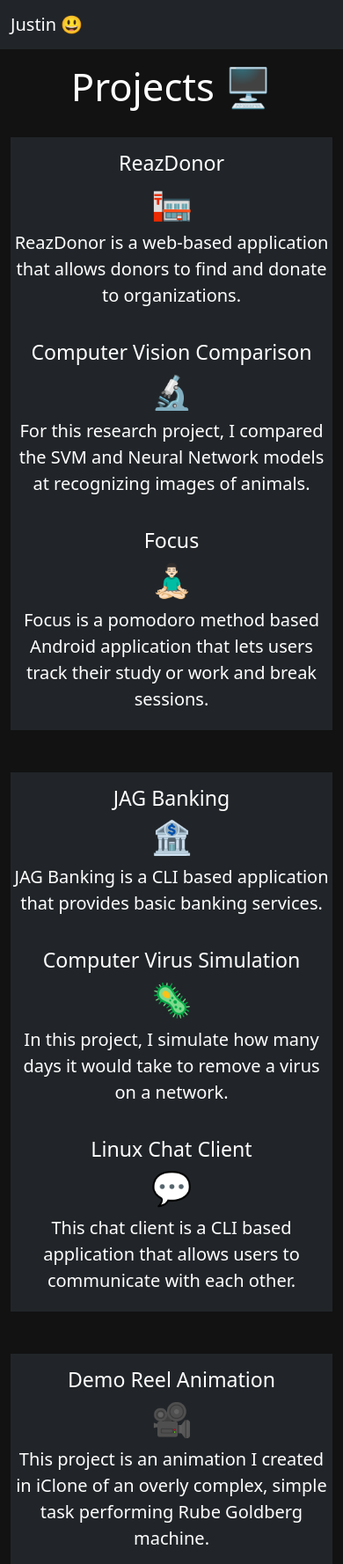
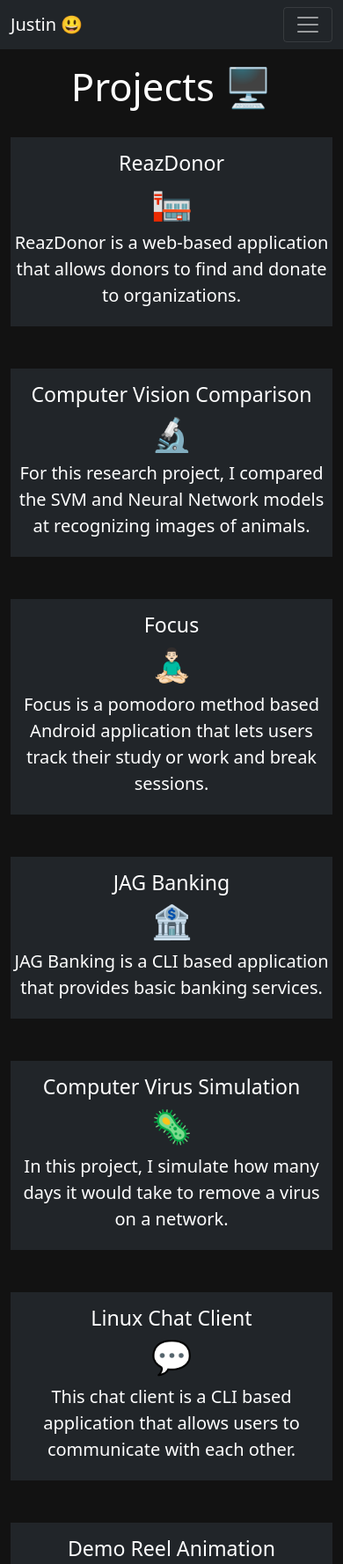
Before and after one commit to JustinJNEAL/JustinJNEAL.github.io, a plain HTML site: page projects.html in a window 390 px wide. Shown: the top 1778 px of the page at 88% size. Drawn offline with nearby package versions, Linux system fonts and the light colour scheme.

Commit message:
Optimized mobile experience

```diff
--- a/projects.html
+++ b/projects.html
@@ -21,6 +21,10 @@
 		<nav class="navbar navbar-expand-lg navbar-dark bg-dark fixed-top">
 			<div class="container-fluid">
 				<a class="navbar-brand" href="./index.html">Justin 😃</a>
+
+				<button class="navbar-toggler" type="button" data-bs-toggle="collapse" data-bs-target="#navbarSupportedContent">
+					<span class="navbar-toggler-icon"></span>
+				</button>
 
 				<div class="collapse navbar-collapse" id="navbarSupportedContent">
 					<ul class="navbar-nav me-auto mb-2 mb-lg-0">
@@ -50,8 +54,8 @@
 			<br>
 
 			<div class="container">
-				<div class="row mb-5">
-					<div class="col-md-4">
+				<div class="row">
+					<div class="col-md-4 mb-5">
 						<a class="project-link" href="./oops.html">
 							<div class="project pt-3 pb-1">
 								<h3 class="text-center">ReazDonor</h3>
@@ -66,7 +70,7 @@
 						</a>
 					</div>
 
-					<div class="col-md-4">
+					<div class="col-md-4 mb-5">
 						<a class="project-link" href="./oops.html">
 							<div class="project pt-3 pb-1">
 								<h3 class="text-center">Computer Vision Comparison</h3>
@@ -81,7 +85,7 @@
 						</a>
 					</div>
 
-					<div class="col-md-4">
+					<div class="col-md-4 mb-5">
 						<a class="project-link" href="./oops.html">
 							<div class="project pt-3 pb-1">
 								<h3 class="text-center">Focus</h3>
@@ -97,8 +101,8 @@
 					</div>
 				</div>
 
-				<div class="row mb-5">
-					<div class="col-md-4">
+				<div class="row">
+					<div class="col-md-4 mb-5">
 						<a class="project-link" href="./oops.html">
 							<div class="project pt-3 pb-1">
 								<h3 class="text-center">JAG Banking</h3>
@@ -113,7 +117,7 @@
 						</a>
 					</div>
 
-					<div class="col-md-4">
+					<div class="col-md-4 mb-5">
 						<a class="project-link" href="./oops.html">
 							<div class="project pt-3 pb-1">
 								<h3 class="text-center">Computer Virus Simulation</h3>
@@ -128,7 +132,7 @@
 						</a>
 					</div>
 
-					<div class="col-md-4">
+					<div class="col-md-4 mb-5">
 						<a class="project-link" href="./oops.html">
 							<div class="project pt-3 pb-1">
 								<h3 class="text-center">Linux Chat Client</h3>
@@ -144,8 +148,8 @@
 					</div>
 				</div>
 
-				<div class="row justify-content-evenly mb-5">
-					<div class="col-md-4">
+				<div class="row justify-content-evenly">
+					<div class="col-md-4 mb-5">
 						<a class="project-link" href="./oops.html">
 							<div class="project pt-3 pb-1">
 								<h3 class="text-center">Demo Reel Animation</h3>
```
Also changed, not shown: index.html (+7 -3 lines), oops.html (+4 -0 lines).
